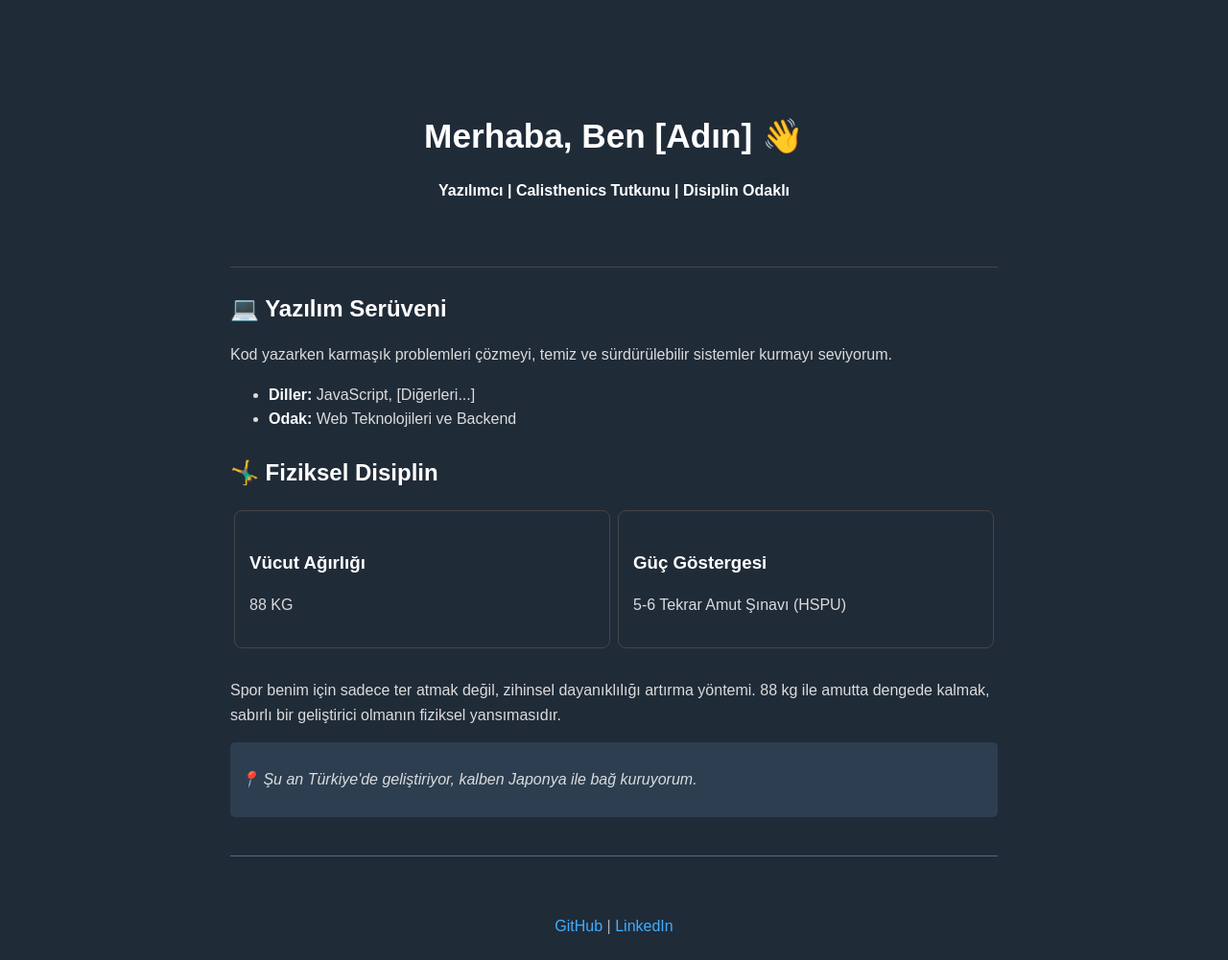
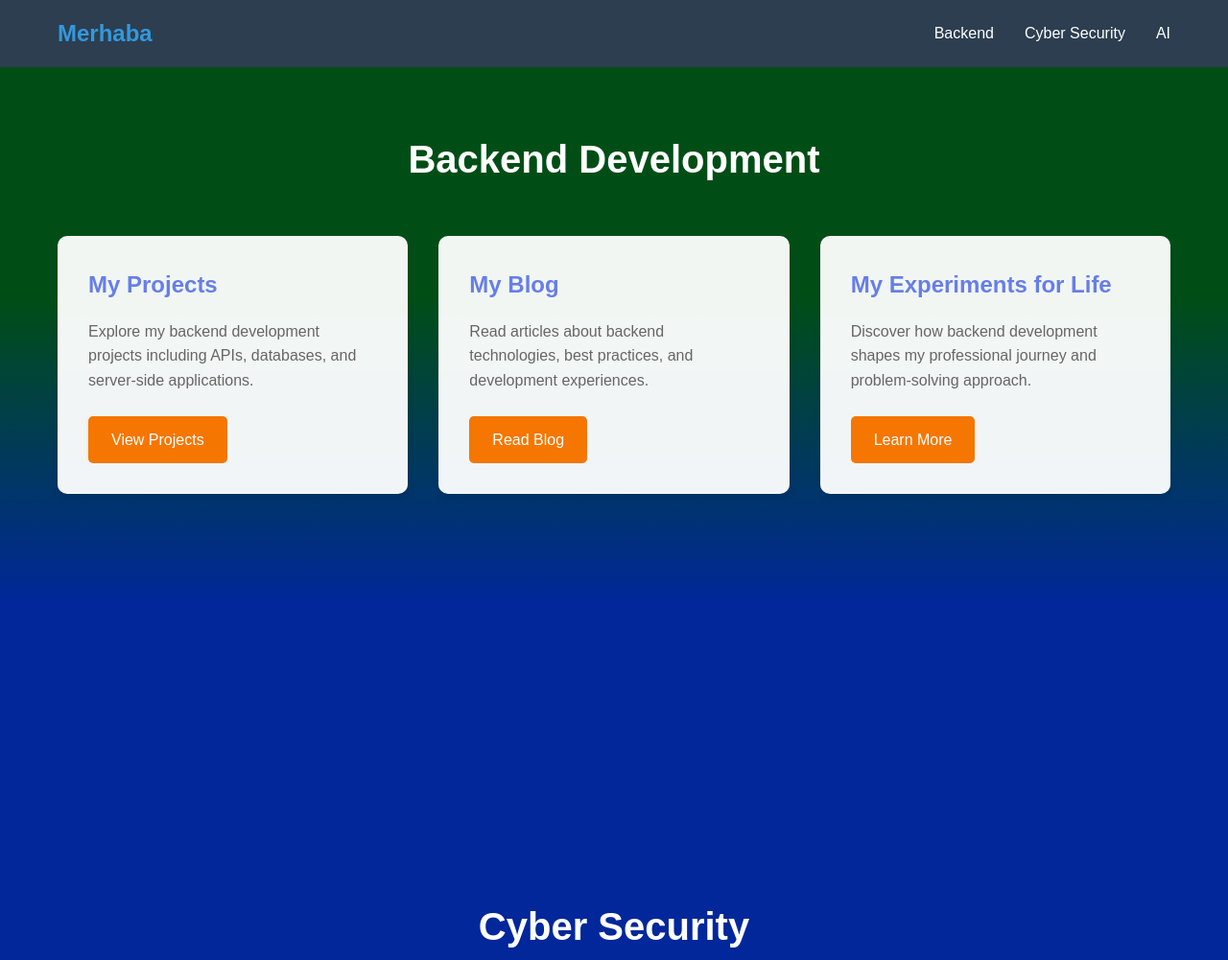
Before and after one commit to QarDin/informationaboutme, a plain HTML site: page index.html in a window 1280 px wide. Shown: the top 1001 px of the page at 96% size. Drawn offline with nearby package versions, Linux system fonts and the light colour scheme.

Commit message:
Add files via upload

```diff
--- a/index.html
+++ b/index.html
@@ -1,59 +1,98 @@
 <!DOCTYPE html>
-<html lang="tr">
+<html lang="en">
 <head>
     <meta charset="UTF-8">
     <meta name="viewport" content="width=device-width, initial-scale=1.0">
-    <title>Kullanıcı Adı | Developer & Calisthenics</title>
-    <link rel="stylesheet" href="https://cdn.jsdelivr.net/npm/water.css@2/out/dark.css">
-    <style>
-        body { font-family: sans-serif; line-height: 1.6; padding: 20px; }
-        .hero { text-align: center; padding: 50px 0; border-bottom: 1px solid #444; }
-        .stats { display: flex; justify-content: space-around; flex-wrap: wrap; margin-top: 20px; }
-        .card { border: 1px solid #444; padding: 15px; border-radius: 8px; width: 45%; min-width: 250px; margin-bottom: 15px; }
-        .japan-box { background: #2c3e50; padding: 10px; border-radius: 5px; font-style: italic; }
-    </style>
+    <title>My Tech Portfolio</title>
+    <link rel="stylesheet" href="styles.css">
 </head>
 <body>
+    <header>
+        <nav>
+            <div class="logo">Merhaba</div>
+            <ul class="nav-links">
+                <li><a href="#backend">Backend</a></li>
+                <li><a href="#cybersecurity">Cyber Security</a></li>
+                <li><a href="#ai">AI</a></li>
+            </ul>
+        </nav>
+    </header>
 
-    <section class="hero">
-        <h1>Merhaba, Ben [Adın] 👋</h1>
-        <p><strong>Yazılımcı | Calisthenics Tutkunu | Disiplin Odaklı</strong></p>
+    <main>
+        <section id="backend" class="tech-section backend">
+            <div class="container">
+                <h2>Backend Development</h2>
+                <div class="content-grid">
+                    <div class="card">
+                        <h3>My Projects</h3>
+                        <p>Explore my backend development projects including APIs, databases, and server-side applications.</p>
+                        <a href="#" class="btn">View Projects</a>
+                    </div>
+                    <div class="card">
+                        <h3>My Blog</h3>
+                        <p>Read articles about backend technologies, best practices, and development experiences.</p>
+                        <a href="#" class="btn">Read Blog</a>
+                    </div>
+                    <div class="card">
+                        <h3>My Experiments for Life</h3>
+                        <p>Discover how backend development shapes my professional journey and problem-solving approach.</p>
+                        <a href="#" class="btn">Learn More</a>
+                    </div>
+                </div>
+            </div>
         </section>
 
-    <section>
-        <h2>💻 Yazılım Serüveni</h2>
-        <p>Kod yazarken karmaşık problemleri çözmeyi, temiz ve sürdürülebilir sistemler kurmayı seviyorum.</p>
-        <ul>
-            <li><strong>Diller:</strong> JavaScript, [Diğerleri...]</li>
-            <li><strong>Odak:</strong> Web Teknolojileri ve Backend</li>
-        </ul>
+        <section id="cybersecurity" class="tech-section cybersecurity">
+            <div class="container">
+                <h2>Cyber Security</h2>
+                <div class="content-grid">
+                    <div class="card">
+                        <h3>My Projects</h3>
+                        <p>Security-focused projects including penetration testing, security tools, and vulnerability assessments.</p>
+                        <a href="#" class="btn">View Projects</a>
+                    </div>
+                    <div class="card">
+                        <h3>My Blog</h3>
+                        <p>Insights on cybersecurity trends, threat analysis, and security best practices.</p>
+                        <a href="#" class="btn">Read Blog</a>
+                    </div>
+                    <div class="card">
+                        <h3>My Experiments for Life</h3>
+                        <p>How cybersecurity knowledge impacts my daily digital life and security awareness.</p>
+                        <a href="#" class="btn">Learn More</a>
+                    </div>
+                </div>
+            </div>
         </section>
 
-    <section>
-        <h2>🤸‍♂️ Fiziksel Disiplin</h2>
-        <div class="stats">
+        <section id="ai" class="tech-section ai">
+            <div class="container">
+                <h2>Artificial Intelligence</h2>
+                <div class="content-grid">
                     <div class="card">
-                <h3>Vücut Ağırlığı</h3>
-                <p>88 KG</p>
+                        <h3>My Projects</h3>
+                        <p>AI and machine learning projects showcasing neural networks, data analysis, and automation.</p>
+                        <a href="#" class="btn">View Projects</a>
                     </div>
                     <div class="card">
-                <h3>Güç Göstergesi</h3>
-                <p>5-6 Tekrar Amut Şınavı (HSPU)</p>
+                        <h3>My Blog</h3>
+                        <p>Articles on AI developments, machine learning concepts, and future technology trends.</p>
+                        <a href="#" class="btn">Read Blog</a>
+                    </div>
+                    <div class="card">
+                        <h3>My Experiments for Life</h3>
+                        <p>Exploring how AI transforms everyday life and shapes our technological future.</p>
+                        <a href="#" class="btn">Learn More</a>
                     </div>
                 </div>
-        <p>Spor benim için sadece ter atmak değil, zihinsel dayanıklılığı artırma yöntemi. 88 kg ile amutta dengede kalmak, sabırlı bir geliştirici olmanın fiziksel yansımasıdır.</p>
+            </div>
         </section>
-
-    <section class="japan-box">
-        <p>📍 Şu an Türkiye'de geliştiriyor, kalben Japonya ile bağ kuruyorum.</p>
-    </section>
+    </main>
 
     <footer>
-        <p style="text-align: center; margin-top: 50px;">
-            <a href="https://github.com/[KullaniciAdin]">GitHub</a> |
-            <a href="https://linkedin.com/in/[KullaniciAdin]">LinkedIn</a>
-        </p>
+        <div class="container">
+            <p>&copy; 2024 Tech Portfolio. All rights reserved.</p>
+        </div>
     </footer>
-
 </body>
 </html>
--- /dev/null
+++ b/styles.css
@@ -0,0 +1,209 @@
+* {
+    margin: 0;
+    padding: 0;
+    box-sizing: border-box;
+}
+
+body {
+    font-family: 'Arial', sans-serif;
+    line-height: 1.6;
+    color: #333;
+}
+
+.container {
+    max-width: 1200px;
+    margin: 0 auto;
+    padding: 0 20px;
+}
+
+/* Header Styles */
+header {
+    background: #2c3e50;
+    color: white;
+    padding: 1rem 0;
+    position: sticky;
+    top: 0;
+    z-index: 100;
+}
+
+nav {
+    display: flex;
+    justify-content: space-between;
+    align-items: center;
+    max-width: 1200px;
+    margin: 0 auto;
+    padding: 0 20px;
+}
+
+.logo {
+    font-size: 1.5rem;
+    font-weight: bold;
+    color: #3498db;
+}
+
+.nav-links {
+    display: flex;
+    list-style: none;
+    gap: 2rem;
+}
+
+.nav-links a {
+    color: white;
+    text-decoration: none;
+    transition: color 0.3s ease;
+}
+
+.nav-links a:hover {
+    color: #3498db;
+}
+
+/* Section Styles */
+.tech-section {
+    padding: 4rem 0;
+    min-height: 100vh;
+}
+
+.tech-section h2 {
+    text-align: center;
+    font-size: 2.5rem;
+    margin-bottom: 3rem;
+    color: white;
+}
+
+.content-grid {
+    display: grid;
+    grid-template-columns: repeat(auto-fit, minmax(300px, 1fr));
+    gap: 2rem;
+}
+
+.card {
+    background: rgba(255, 255, 255, 0.95);
+    padding: 2rem;
+    border-radius: 10px;
+    box-shadow: 0 4px 6px rgba(0, 0, 0, 0.1);
+    transition: transform 0.3s ease, box-shadow 0.3s ease;
+}
+
+.card:hover {
+    transform: translateY(-5px);
+    box-shadow: 0 8px 15px rgba(0, 0, 0, 0.2);
+}
+
+.card h3 {
+    font-size: 1.5rem;
+    margin-bottom: 1rem;
+    color: #2c3e50;
+}
+
+.card p {
+    margin-bottom: 1.5rem;
+    color: #666;
+}
+
+.btn {
+    display: inline-block;
+    background: #3498db;
+    color: white;
+    padding: 0.75rem 1.5rem;
+    text-decoration: none;
+    border-radius: 5px;
+    transition: background 0.3s ease;
+}
+
+.btn:hover {
+    background: #000000;
+}
+
+/* Backend Section - Blue Theme */
+.backend {
+    background: linear-gradient(180deg, #004e16 30%, #01279a 70%);
+}
+
+.backend .card h3 {
+    color: #667eea;
+}
+
+.backend .btn {
+    background: #f57600;
+}
+
+.backend .btn:hover {
+    background: #5a6fd8;
+}
+
+/* Cyber Security Section - Green Theme */
+.cybersecurity {
+    background: linear-gradient(180deg, #01279a 40%, #450200 60%);
+}
+
+.cybersecurity .card h3 {
+    color: #11998e;
+}
+
+.cybersecurity .btn {
+    background: #004f20;
+}
+
+.cybersecurity .btn:hover {
+    background: #2660fd;
+}
+
+/* AI Section - Gray Theme */
+.ai {
+    background: linear-gradient(180deg, #450200 20%, #330063 60%);
+}
+
+.ai .card h3 {
+    color: #00b3f4;
+}
+
+.ai .btn {
+    background: #006d95;
+}
+
+.ai .btn:hover {
+    background: #058a00;
+}
+
+/* Footer Styles */
+footer {
+    background: #000000;
+    color: white;
+    text-align: center;
+    padding: 2rem 0;
+}
+
+/* Responsive Design */
+@media (max-width: 768px) {
+    .nav-links {
+        flex-direction: column;
+        gap: 1rem;
+    }
+
+    nav {
+        flex-direction: column;
+        gap: 1rem;
+    }
+
+    .content-grid {
+        grid-template-columns: 1fr;
+    }
+
+    .tech-section h2 {
+        font-size: 2rem;
+    }
+}
+
+@media (max-width: 480px) {
+    .container {
+        padding: 0 10px;
+    }
+
+    .card {
+        padding: 1.5rem;
+    }
+
+    .tech-section {
+        padding: 2rem 0;
+    }
+}
```
Lines whose indentation alone changed are shown as unchanged.
